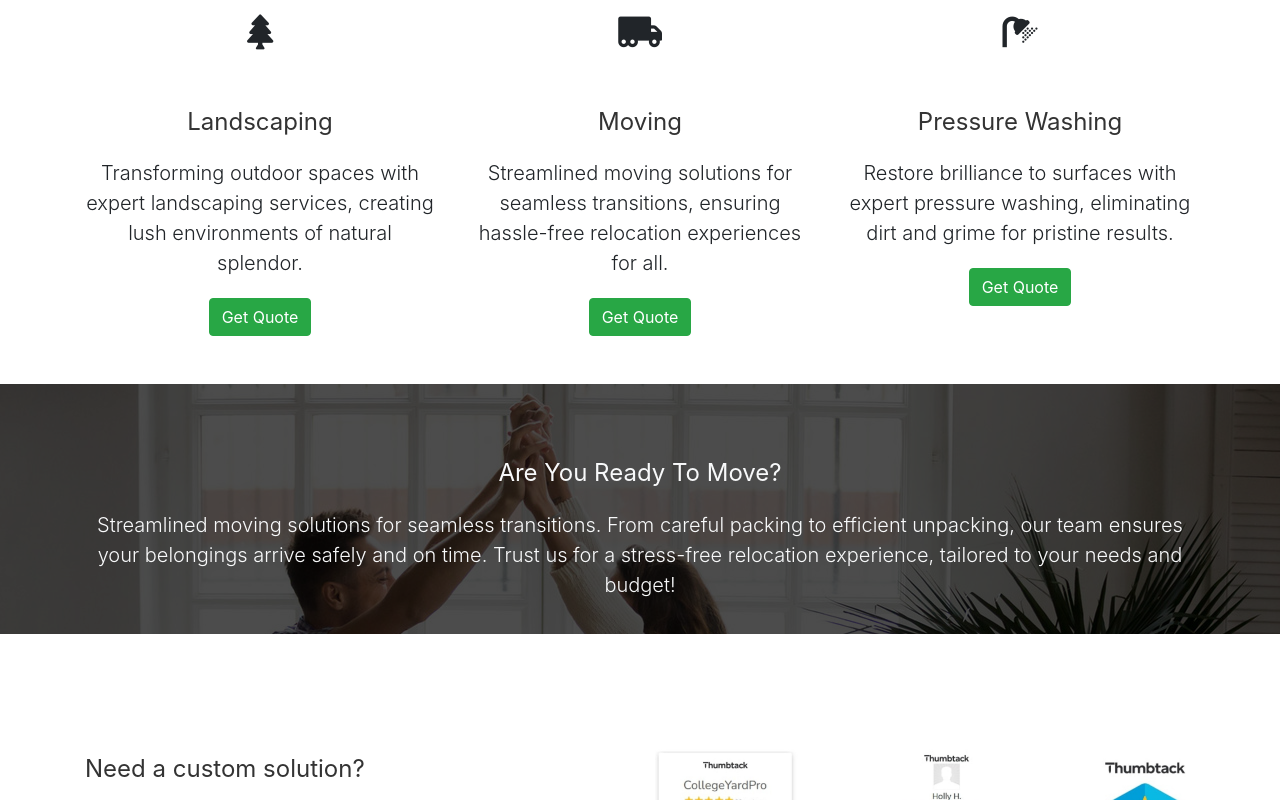
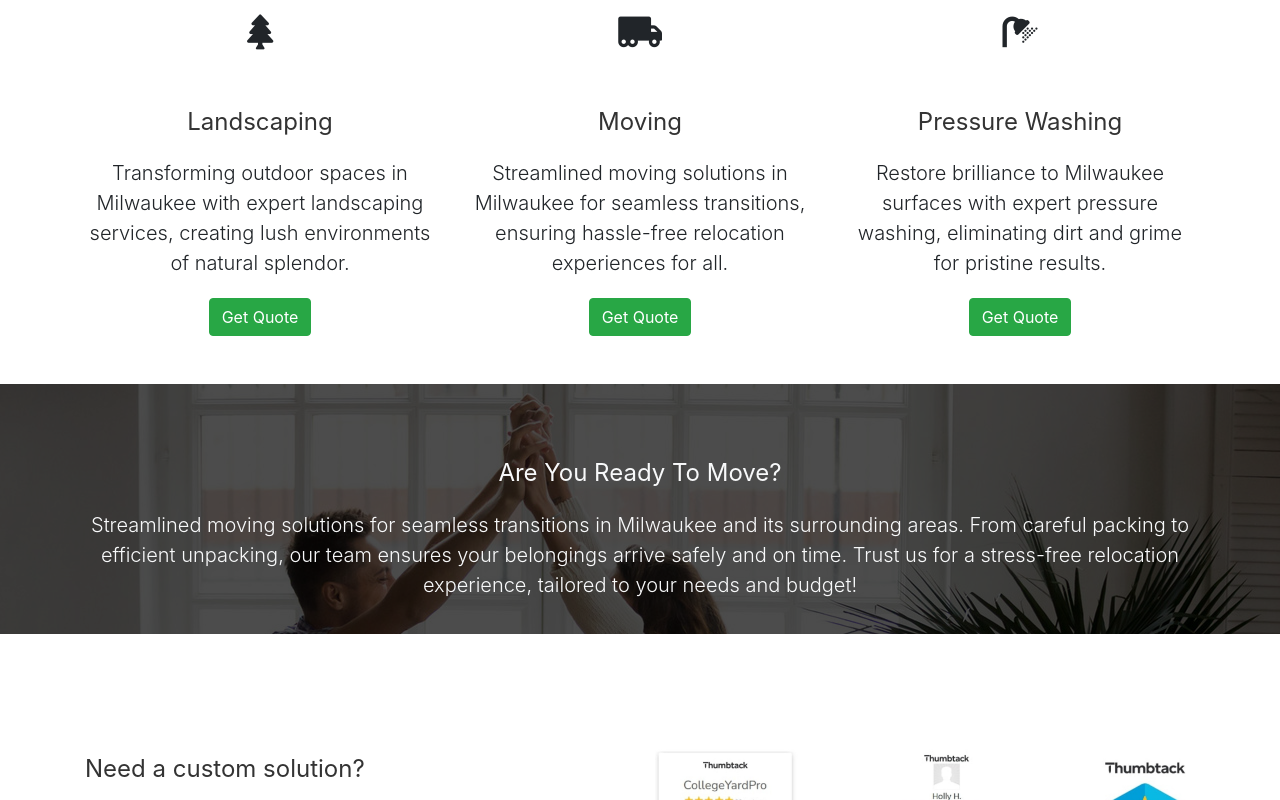
Before and after one commit to mshelleh/collegeyardpro-mshelleh, a plain HTML site: page index.html in a window 1280 px wide. Shown: the part 622-1422 px from the top of the page. Drawn offline with Linux system fonts and the light colour scheme.

Commit message:
Update index.html

```diff
--- a/index.html
+++ b/index.html
@@ -126,21 +126,21 @@
 				<div class="col-lg-4 col-md-4">
 					<i class="fas fa-duotone fa-tree mb-3"></i>
 					<h3>Landscaping</h3>
-					<p class="lead mt-2">Transforming outdoor spaces with expert landscaping services, creating lush environments of natural splendor.</p>
+					<p class="lead mt-2">Transforming outdoor spaces in Milwaukee with expert landscaping services, creating lush environments of natural splendor.</p>
 					<a href="contact.html" class="btn btn-success">Get Quote</a>
 				</div>
 				<br>
 				<div class="col-lg-4 col-md-4">
 					<i class="fas fa-duotone fa-truck-moving mb-3"></i>
 					<h3>Moving</h3>
-					<p class="lead mt-2">Streamlined moving solutions for seamless transitions, ensuring hassle-free relocation experiences for all.</p>
+					<p class="lead mt-2">Streamlined moving solutions in Milwaukee for seamless transitions, ensuring hassle-free relocation experiences for all.</p>
 					<a href="contact.html" class="btn btn-success">Get Quote</a>
 				</div>
 				<br>
 				<div class="col-lg-4 col-md-4">
 					<i class="fas fa-duotone fa-shower mb-3"></i>
 					<h3>Pressure Washing</h3>
-					<p class="lead mt-2">Restore brilliance to surfaces with expert pressure washing, eliminating dirt and grime for pristine results.</p>
+					<p class="lead mt-2">Restore brilliance to Milwaukee surfaces with expert pressure washing, eliminating dirt and grime for pristine results.</p>
 					<a href="contact.html" class="btn btn-success">Get Quote</a>
 				</div>
 			</div>
@@ -156,7 +156,7 @@
 					<div class="col mt-5 pt-4 gC">
 						<h3 class="text-light">Are You Ready To Move?</h3>
 						<p class="lead">
-							Streamlined moving solutions for seamless transitions. From careful packing to efficient unpacking, our team ensures your belongings arrive safely and on time. Trust us for a stress-free relocation experience, tailored to your needs and budget!
+							Streamlined moving solutions for seamless transitions in Milwaukee and its surrounding areas. From careful packing to efficient unpacking, our team ensures your belongings arrive safely and on time. Trust us for a stress-free relocation experience, tailored to your needs and budget!
 						</p>
 					</div>
 				</div>
```
